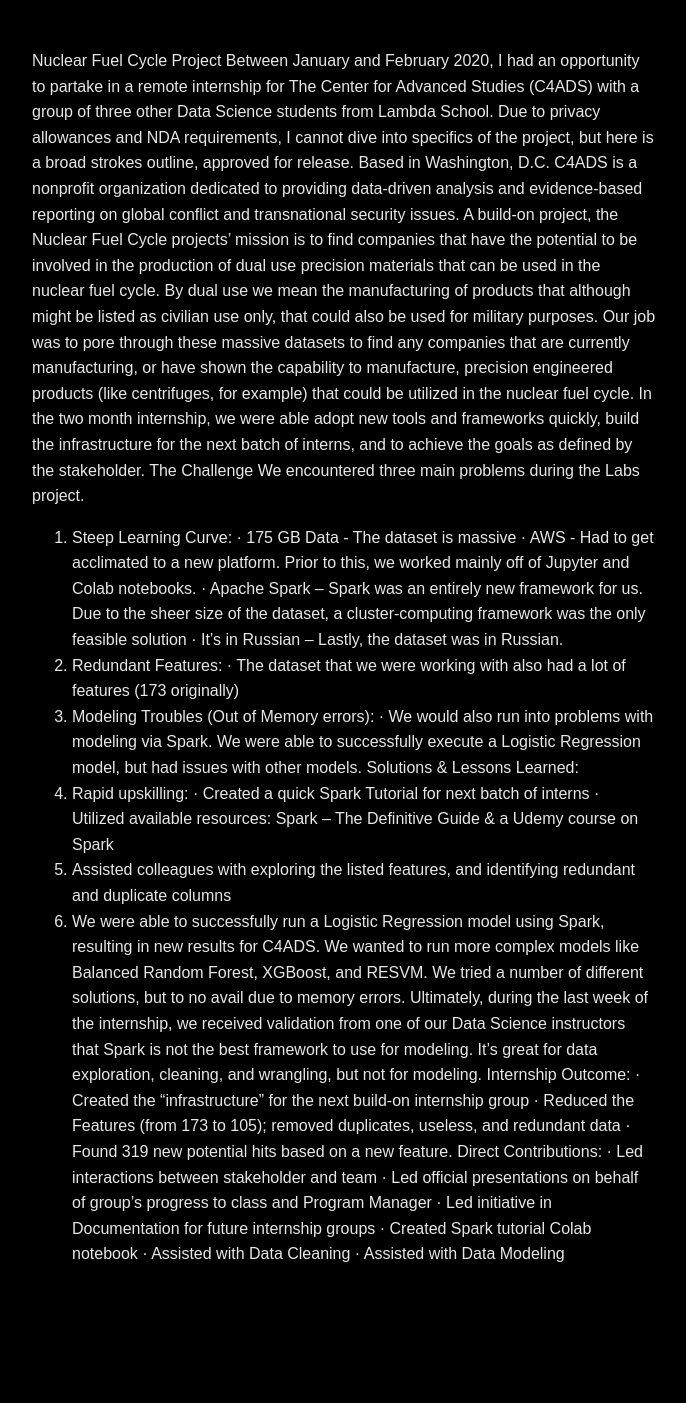
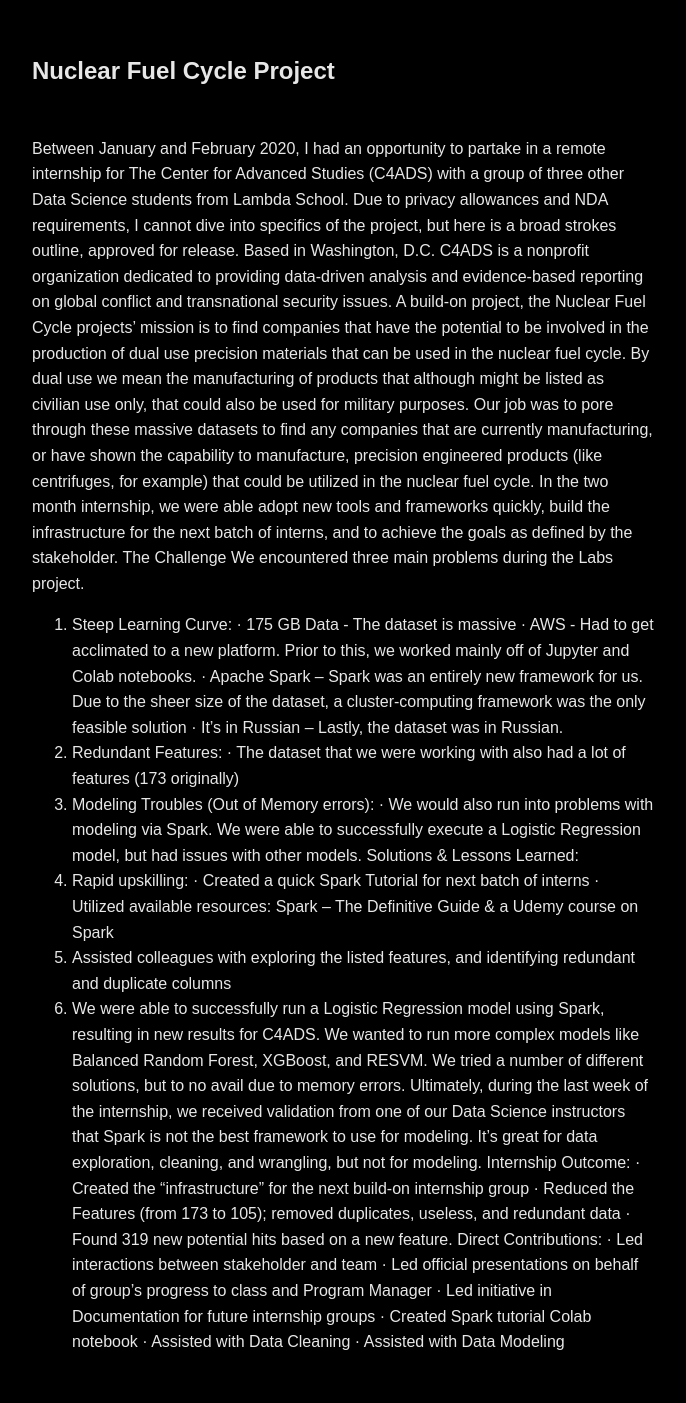
Before and after one commit to pragmatizt/ira_evangelista.github.io, a Jekyll site: the page built from c4ads.md, in a window 1280 px wide. Shown: the whole page, without its empty margins (296-982 px from the left). Built offline with Jekyll 4.4.1, drawn with Linux system fonts in a browser that asks for light colours; our own code applies the rules of GitHub Pages for plain Markdown files; before the commit the page ends 1315 px from its top, so only the background shows below that.

Commit message:
Update c4ads.md

```diff
--- a/c4ads.md
+++ b/c4ads.md
@@ -1,4 +1,5 @@
-Nuclear Fuel Cycle Project
+## Nuclear Fuel Cycle Project <br>
+<br>
 Between January and February 2020, I had an opportunity to partake in a remote internship for The Center for Advanced Studies (C4ADS) with a group of three other Data Science students from Lambda School.  Due to privacy allowances and NDA requirements, I cannot dive into specifics of the project, but here is a broad strokes outline, approved for release.
 Based in Washington, D.C.  C4ADS is a nonprofit organization dedicated to providing data-driven analysis and evidence-based reporting on global conflict and transnational security issues.
 A build-on project, the Nuclear Fuel Cycle projects’ mission is to find companies that have the potential to be involved in the production of dual use precision materials that can be used in the nuclear fuel cycle. By dual use we mean the manufacturing of products that although might be listed as civilian use only, that could also be used for military purposes. Our job was to pore through these massive datasets to find any companies that are currently manufacturing, or have shown the capability to manufacture, precision engineered products (like centrifuges, for example) that could be utilized in the nuclear fuel cycle.
```
